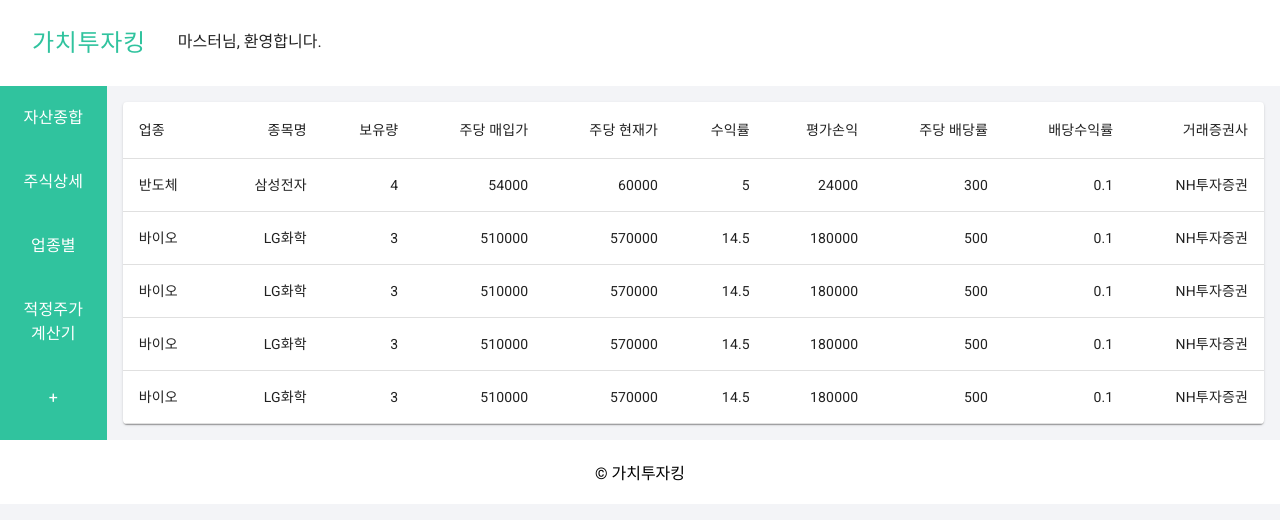
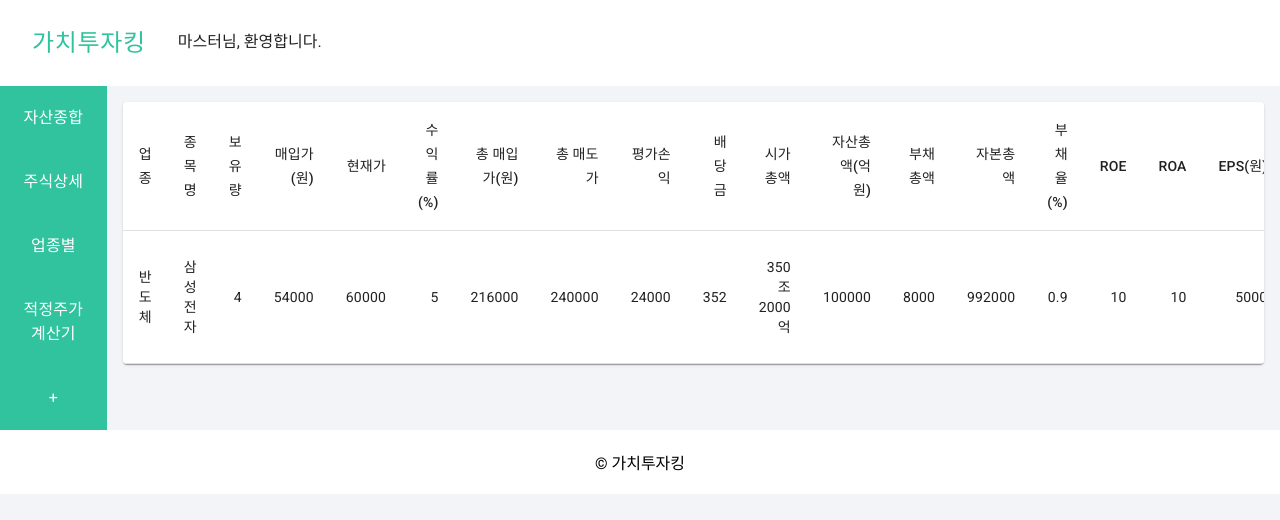
Before and after one commit to ekklesia11/stock-portfolio-client, a React (Create React App) app: page /detail in a window 1280 px wide. Shown: the top 520 px of the page. Built offline with nearby package versions, Linux system fonts and the light colour scheme.

Commit message:
detail table row heads added / still need to be rearranged

```diff
--- a/src/components/detail/detail.js
+++ b/src/components/detail/detail.js
@@ -24,9 +24,21 @@ const createData = (
   purchasedPrice,
   currentPrice,
   profitRate,
+  totalPurchasedPrice,
+  totalSellingPrice,
   profit,
   dividend,
-  dividendRate,
+  marketCap,
+  totalAsset,
+  totalLiability,
+  totalEquity,
+  liabilityRate,
+  ROE,
+  ROA,
+  EPS,
+  PER,
+  BPS,
+  PBR,
   tradingCompany
 ) => {
   return {
@@ -36,9 +48,21 @@ const createData = (
     purchasedPrice,
     currentPrice,
     profitRate,
+    totalPurchasedPrice,
+    totalSellingPrice,
     profit,
     dividend,
-    dividendRate,
+    marketCap,
+    totalAsset,
+    totalLiability,
+    totalEquity,
+    liabilityRate,
+    ROE,
+    ROA,
+    EPS,
+    PER,
+    BPS,
+    PBR,
     tradingCompany,
   };
 };
@@ -52,57 +76,21 @@ const Detail = () => {
       54000,
       60000,
       5.0,
+      216000,
+      240000,
       24000,
-      300,
-      0.1,
-      "NH투자증권"
-    ),
-    createData(
-      "바이오",
-      "LG화학",
-      3,
-      510000,
-      570000,
-      14.5,
-      180000,
-      500,
-      0.1,
-      "NH투자증권"
-    ),
-    createData(
-      "바이오",
-      "LG화학",
-      3,
-      510000,
-      570000,
-      14.5,
-      180000,
-      500,
-      0.1,
-      "NH투자증권"
-    ),
-    createData(
-      "바이오",
-      "LG화학",
-      3,
-      510000,
-      570000,
-      14.5,
-      180000,
-      500,
-      0.1,
-      "NH투자증권"
-    ),
-    createData(
-      "바이오",
-      "LG화학",
-      3,
-      510000,
-      570000,
-      14.5,
-      180000,
-      500,
-      0.1,
+      352,
+      "350조 2000억",
+      100000,
+      8000,
+      992000,
+      0.9,
+      10,
+      10,
+      5000,
+      2000,
+      20,
+      20,
       "NH투자증권"
     ),
   ]);
@@ -118,13 +106,25 @@ const Detail = () => {
               <TableCell>업종</TableCell>
               <TableCell align="right">종목명</TableCell>
               <TableCell align="right">보유량</TableCell>
-              <TableCell align="right">주당 매입가</TableCell>
-              <TableCell align="right">주당 현재가</TableCell>
-              <TableCell align="right">수익률</TableCell>
+              <TableCell align="right">매입가(원)</TableCell>
+              <TableCell align="right">현재가</TableCell>
+              <TableCell align="right">수익률(%)</TableCell>
+              <TableCell align="right">총 매입가(원)</TableCell>
+              <TableCell align="right">총 매도가</TableCell>
               <TableCell align="right">평가손익</TableCell>
-              <TableCell align="right">주당 배당률</TableCell>
-              <TableCell align="right">배당수익률</TableCell>
-              <TableCell align="right">거래증권사</TableCell>
+              <TableCell align="right">배당금</TableCell>
+              <TableCell align="right">시가총액</TableCell>
+              <TableCell align="right">자산총액(억원)</TableCell>
+              <TableCell align="right">부채총액</TableCell>
+              <TableCell align="right">자본총액</TableCell>
+              <TableCell align="right">부채율(%)</TableCell>
+              <TableCell align="right">ROE</TableCell>
+              <TableCell align="right">ROA</TableCell>
+              <TableCell align="right">EPS(원)</TableCell>
+              <TableCell align="right">BPS</TableCell>
+              <TableCell align="right">PER(배)</TableCell>
+              <TableCell align="right">PBR</TableCell>
+              <TableCell align="right">거래증권</TableCell>
             </TableRow>
           </TableHead>
           <TableBody>
@@ -138,9 +138,21 @@ const Detail = () => {
                 <TableCell align="right">{row.purchasedPrice}</TableCell>
                 <TableCell align="right">{row.currentPrice}</TableCell>
                 <TableCell align="right">{row.profitRate}</TableCell>
+                <TableCell align="right">{row.totalPurchasedPrice}</TableCell>
+                <TableCell align="right">{row.totalSellingPrice}</TableCell>
                 <TableCell align="right">{row.profit}</TableCell>
                 <TableCell align="right">{row.dividend}</TableCell>
-                <TableCell align="right">{row.dividendRate}</TableCell>
+                <TableCell align="right">{row.marketCap}</TableCell>
+                <TableCell align="right">{row.totalAsset}</TableCell>
+                <TableCell align="right">{row.totalLiability}</TableCell>
+                <TableCell align="right">{row.totalEquity}</TableCell>
+                <TableCell align="right">{row.liabilityRate}</TableCell>
+                <TableCell align="right">{row.ROE}</TableCell>
+                <TableCell align="right">{row.ROA}</TableCell>
+                <TableCell align="right">{row.EPS}</TableCell>
+                <TableCell align="right">{row.PER}</TableCell>
+                <TableCell align="right">{row.BPS}</TableCell>
+                <TableCell align="right">{row.PBR}</TableCell>
                 <TableCell align="right">{row.tradingCompany}</TableCell>
               </TableRow>
             ))}
--- a/src/components/main/main.js
+++ b/src/components/main/main.js
@@ -3,7 +3,6 @@ import React from "react";
 import CashTotal from "./cashTotal";
 import StockTotal from "./stockTotal";
 import ChartTotal from "./chartTotal";
-import StockTable from "./stockTable";
 
 const Main = () => {
   return (
```
